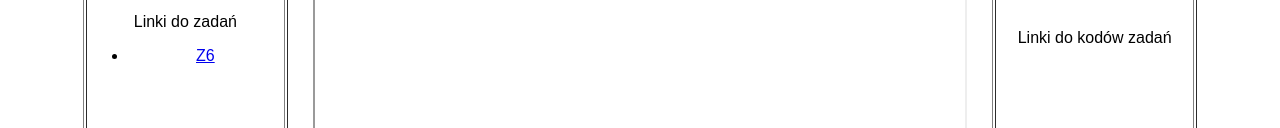
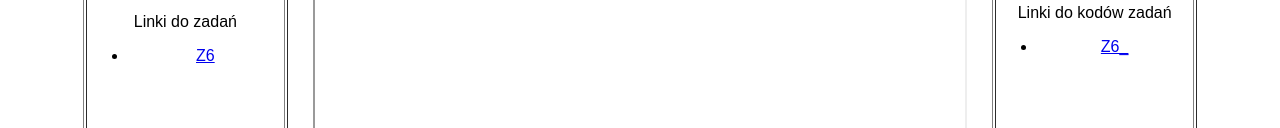
Before and after one commit to NataliaNarkiewicz/css, a plain HTML site: page index.html in a window 1280 px wide. Shown: the part 352-480 px from the top of the page. Drawn offline with Linux system fonts and the light colour scheme.

Commit message:
Update index.html

```diff
--- a/index.html
+++ b/index.html
@@ -98,6 +98,13 @@ kod strony+CSS do tych zadań </p>
             <td width=18% align="center">
                 <b> </b> <br>
 <p> Linki do kodów zadań </p>
+
+ <ul>
+                    <li>
+                        <a href="nark_z6.css" target="obszar_glowny">Z6_ </a>
+                    </li>
+</ul>
+
             </td>
 
 
```
